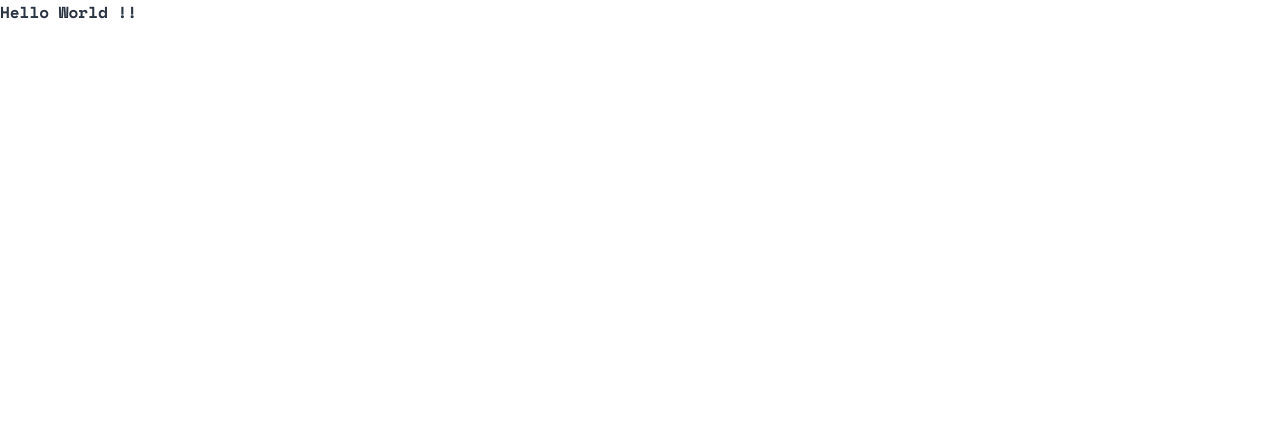
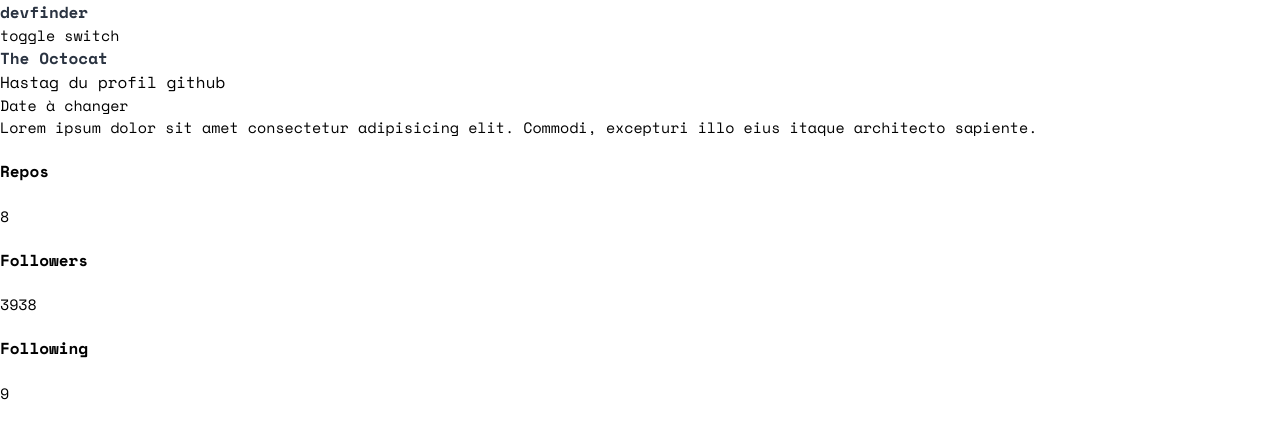
Before and after one commit to Alexandre-st/GitHub-user-search-app, a React (Create React App) app: page / in a window 1280 px wide. Shown: the top 438 px of the page. Built offline with nearby package versions, Linux system fonts and the light colour scheme.

Commit message:
Add a little structure

```diff
--- a/src/App.js
+++ b/src/App.js
@@ -1,9 +1,14 @@
 import React from 'react';
+import Header from './components/Header';
+import Main from './components/Main';
 import './styles/index.scss';
 
 const App = () => {
   return (
-    <h1>Hello World !!</h1>
+    <>
+      <Header />
+      <Main />
+    </>
    );
 }
 
--- /dev/null
+++ b/src/components/Header.js
@@ -0,0 +1,14 @@
+import React from 'react';
+
+const Header = () => {
+  return (
+    <header>
+      <div>
+        <h1>devfinder</h1>
+        <p>toggle switch</p>
+      </div>
+    </header>
+   );
+}
+
+export default Header;
--- /dev/null
+++ b/src/components/Main.js
@@ -0,0 +1,58 @@
+import React from 'react';
+
+const Main = () => {
+  return (
+    <main>
+      <div className="picture"></div>
+
+      <div className="content">
+        <div className="content-head">
+          <div className="content-head-title">
+            <h2>The Octocat</h2>
+            <h3>Hastag du profil github</h3>
+          </div>
+          <div className="content-head-date">
+            <p>Date à changer</p>
+          </div>
+        </div>
+        <div className="content-details">
+          <p>Lorem ipsum dolor sit amet consectetur adipisicing elit. Commodi, excepturi illo eius itaque architecto sapiente.</p>
+          <div className="content-details-repo">
+            <div>
+              <h4>Repos</h4>
+              <p>8</p>
+            </div>
+            <div>
+              <h4>Followers</h4>
+              <p>3938</p>
+            </div>
+            <div>
+              <h4>Following</h4>
+              <p>9</p>
+            </div>
+          </div>
+        </div>
+        <div className="content-infos">
+          <div className="content-infos-left">
+            <div className="content-infos-inline">
+              <p></p>
+            </div>
+            <div className="content-infos-inline">
+              <p></p>
+            </div>
+          </div>
+          <div className="content-infos-right">
+            <div className="content-infos-inline">
+                <p></p>
+            </div>
+            <div className="content-infos-inline">
+              <p></p>
+            </div>
+          </div>
+        </div>
+      </div>
+    </main>
+   );
+}
+
+export default Main;
--- a/src/styles/abstract/_fonts.scss
+++ b/src/styles/abstract/_fonts.scss
@@ -1,14 +1,14 @@
 // == LIGHT MODE COLORS
-$blue: hsl(212, 100, 50);
-$gray: hsl(217, 20, 51);
-$blue-gray: hsl(217, 35, 45);
-$light-black: #2b3442;
-$light-gray: hsl(227, 100, 98);
+$blue: hsla(212, 100%, 50%, 1);
+$gray: hsla(217, 20%, 51%, 1);
+$blue-gray: hsl(217, 35%, 45%, 1);
+$light-black: hsla(217, 21%, 21%, 1);
+$light-gray: hsla(227, 100%, 98%, 1);
 
 // == DARK MODE COLORS
-$white: hsl(0, 0, 100);
-$black: hsl(220, 40, 13);
-$dark_blue: hsl(222, 41, 20);
+$white: hsla(0, 0%, 100%, 1);
+$black: hsla(220, 40%, 13%, 1);
+$dark_blue: hsla(222, 41%, 20%, 1);
 
 // == FONTS == //
 $normal: 400;
```
